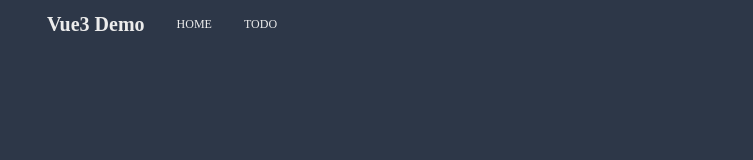
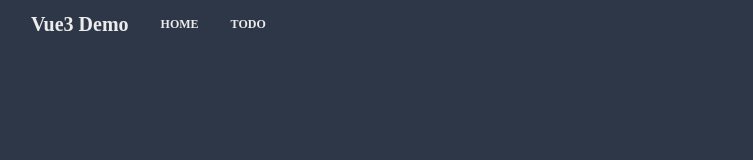
Before and after one commit to ryo-is/webrtc-cordova, a Vue app: page / in a window 1280 px wide. Shown: the top 160 px of the page, without its empty margins (9-762 px from the left). Built offline with nearby package versions, Linux system fonts and the light colour scheme.

Commit message:
add header link

```diff
--- a/src/App.vue
+++ b/src/App.vue
@@ -4,18 +4,18 @@
     class="flex flex-col items-center justify-center h-screen text-font-color"
   >
     <!-- <div class="text-4xl">Vue3 Demo</div> -->
-    <Header></Header>
+    <app-header></app-header>
     <router-view></router-view>
   </div>
 </template>
 
 <script lang="ts">
 import { defineComponent } from 'vue'
-import Header from '@/components/header.vue'
+import AppHeader from '@/components/header.vue'
 
 export default defineComponent({
   name: 'App',
-  components: { Header },
+  components: { AppHeader },
 })
 </script>
 
--- a/src/components/header.vue
+++ b/src/components/header.vue
@@ -1,15 +1,15 @@
 <template>
-  <nav class="fixed inset-x-0 top-0 flex items-center h-12 px-10 z-100">
-    <div class="mx-4 text-xl font-bold">Vue3 Demo</div>
+  <div class="fixed inset-x-0 top-0 flex items-center h-12 px-10 z-100">
+    <div class="mr-4 text-xl font-bold">Vue3 Demo</div>
     <div
       v-for="item in state.links"
       :key="item.label"
-      class="mx-4 text-xs cursor-pointer link"
+      class="mx-4 text-xs font-semibold cursor-pointer link"
       @click="$router.push(item.to)"
     >
       {{ item.label }}
     </div>
-  </nav>
+  </div>
 </template>
 
 <script lang="ts">
@@ -25,7 +25,7 @@ type State = {
 }
 
 export default defineComponent({
-  name: 'header',
+  name: 'appHeader',
   setup() {
     const state: State = reactive({
       links: [
```
